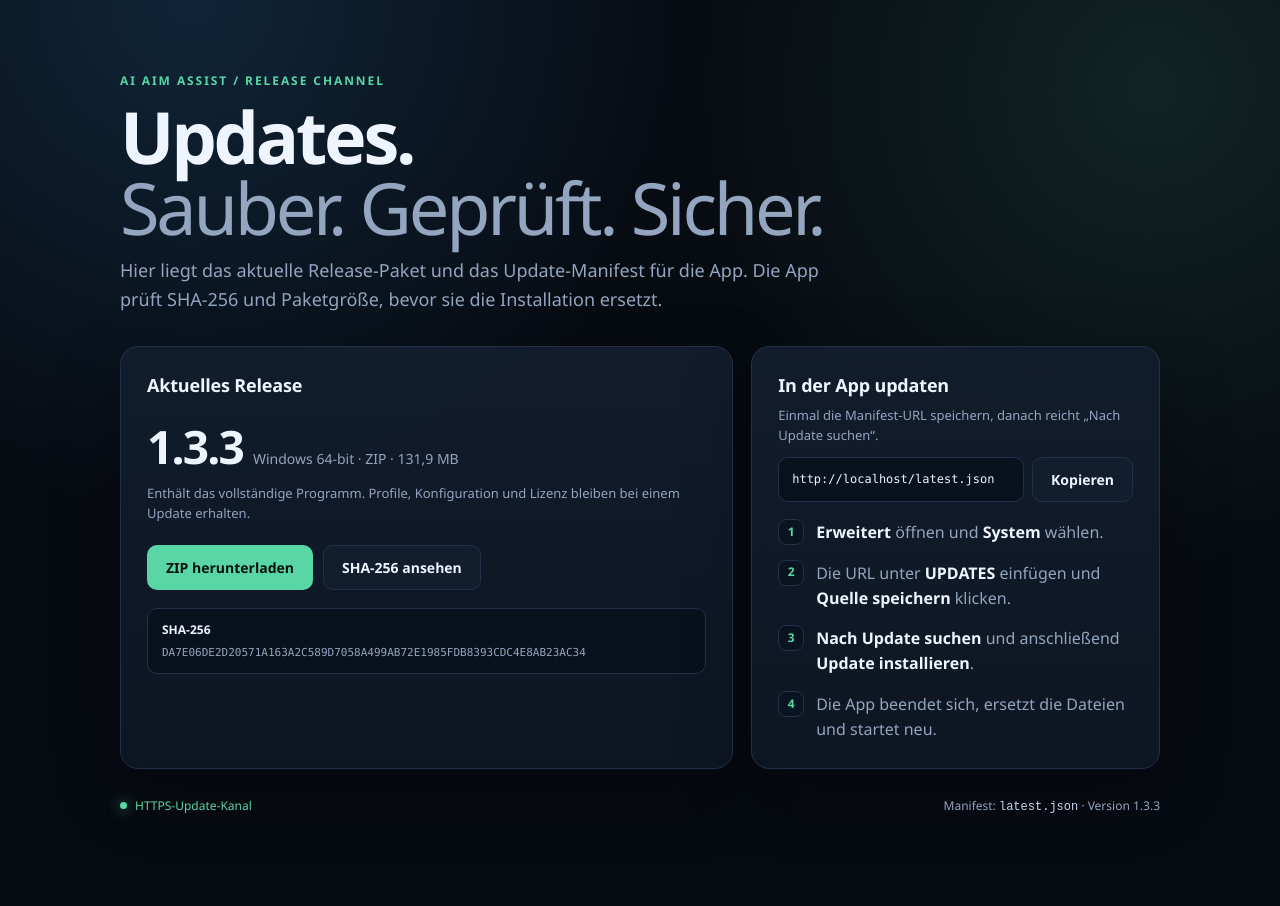
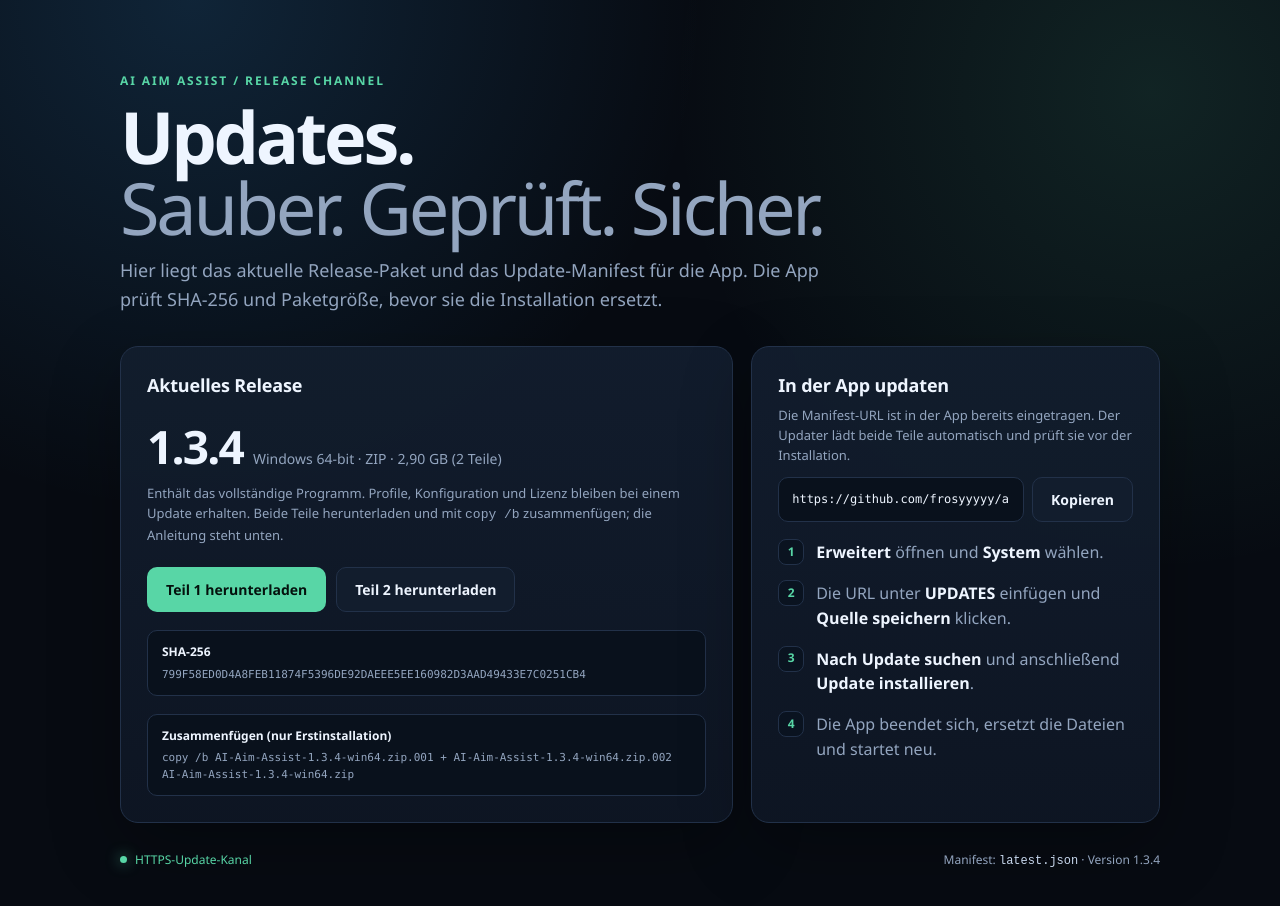
Before and after one commit to frosyyyyy/ai-aim-assist-updates, a plain HTML site: page index.html in a window 1280 px wide. Before the commit the page ends 870 px from the top, so only its background shows below. Drawn offline with Linux system fonts and the light colour scheme.

Commit message:
Update channel for 1.3.4

```diff
--- a/index.html
+++ b/index.html
@@ -133,26 +133,32 @@
     <section class="card">
       <h2>Aktuelles Release</h2>
       <div class="version">
-        <strong>1.3.3</strong>
-        <span>Windows 64-bit · ZIP · 131,9 MB</span>
+        <strong>1.3.4</strong>
+        <span>Windows 64-bit · ZIP · 2,90 GB (2 Teile)</span>
       </div>
       <p class="muted small" style="margin:0">
         Enthält das vollständige Programm. Profile, Konfiguration und Lizenz bleiben bei einem Update erhalten.
+        Beide Teile herunterladen und mit <code>copy /b</code> zusammenfügen; die Anleitung steht unten.
       </p>
       <div class="actions">
-        <a class="btn btn-primary" href="https://github.com/frosyyyyy/ai-aim-assist-updates/releases/download/v1.3.3/AI-Aim-Assist-1.3.3-win64.zip" download>ZIP herunterladen</a>
-        <a class="btn btn-secondary" href="SHA256.txt">SHA-256 ansehen</a>
+        <a class="btn btn-primary" href="https://github.com/frosyyyyy/ai-aim-assist-updates/releases/download/v1.3.4/AI-Aim-Assist-1.3.4-win64.zip.001" download>Teil 1 herunterladen</a>
+        <a class="btn btn-secondary" href="https://github.com/frosyyyyy/ai-aim-assist-updates/releases/download/v1.3.4/AI-Aim-Assist-1.3.4-win64.zip.002" download>Teil 2 herunterladen</a>
       </div>
       <div class="hash">
         <b>SHA-256</b>
-        DA7E06DE2D20571A163A2C589D7058A499AB72E1985FDB8393CDC4E8AB23AC34
+        799F58ED0D4A8FEB11874F5396DE92DAEEE5EE160982D3AAD49433E7C0251CB4
+      </div>
+      <div class="hash">
+        <b>Zusammenfügen (nur Erstinstallation)</b>
+        copy /b AI-Aim-Assist-1.3.4-win64.zip.001 + AI-Aim-Assist-1.3.4-win64.zip.002 AI-Aim-Assist-1.3.4-win64.zip
       </div>
     </section>
 
     <section class="card">
       <h2>In der App updaten</h2>
       <p class="muted small" style="margin:0">
-        Einmal die Manifest-URL speichern, danach reicht „Nach Update suchen“.
+        Die Manifest-URL ist in der App bereits eingetragen. Der Updater lädt beide
+        Teile automatisch und prüft sie vor der Installation.
       </p>
       <div class="url">
         <input id="manifestUrl" readonly aria-label="Update-Manifest-URL">
@@ -169,11 +175,11 @@
 
   <footer>
     <span class="status"><span class="dot"></span> HTTPS-Update-Kanal</span>
-    <span>Manifest: <code style="color:#c7d7ec">latest.json</code> · Version 1.3.3</span>
+    <span>Manifest: <code style="color:#c7d7ec">latest.json</code> · Version 1.3.4</span>
   </footer>
 </main>
 <script>
-  const manifest = new URL('latest.json', window.location.href).href;
+  const manifest = 'https://github.com/frosyyyyy/ai-aim-assist-updates/releases/latest/download/latest.json';
   const input = document.getElementById('manifestUrl');
   const button = document.getElementById('copyButton');
   input.value = manifest;
```
Also changed, not shown: latest.json (+17 -6 lines), SHA256.txt, 1 other file.
